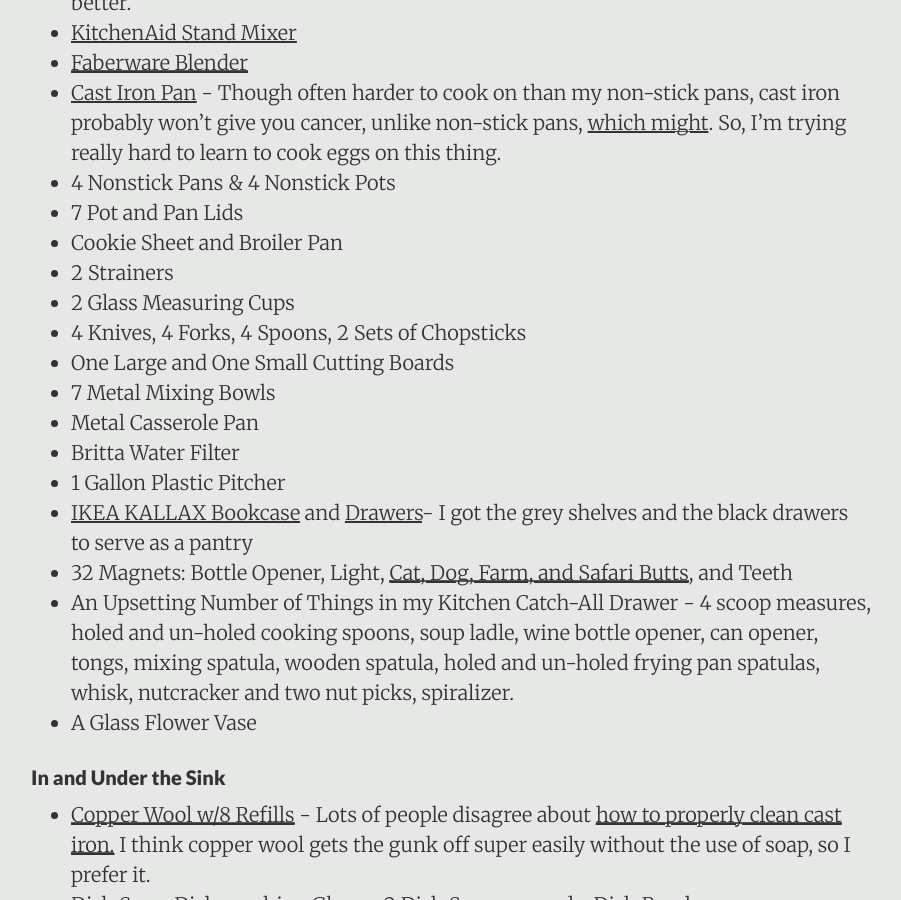
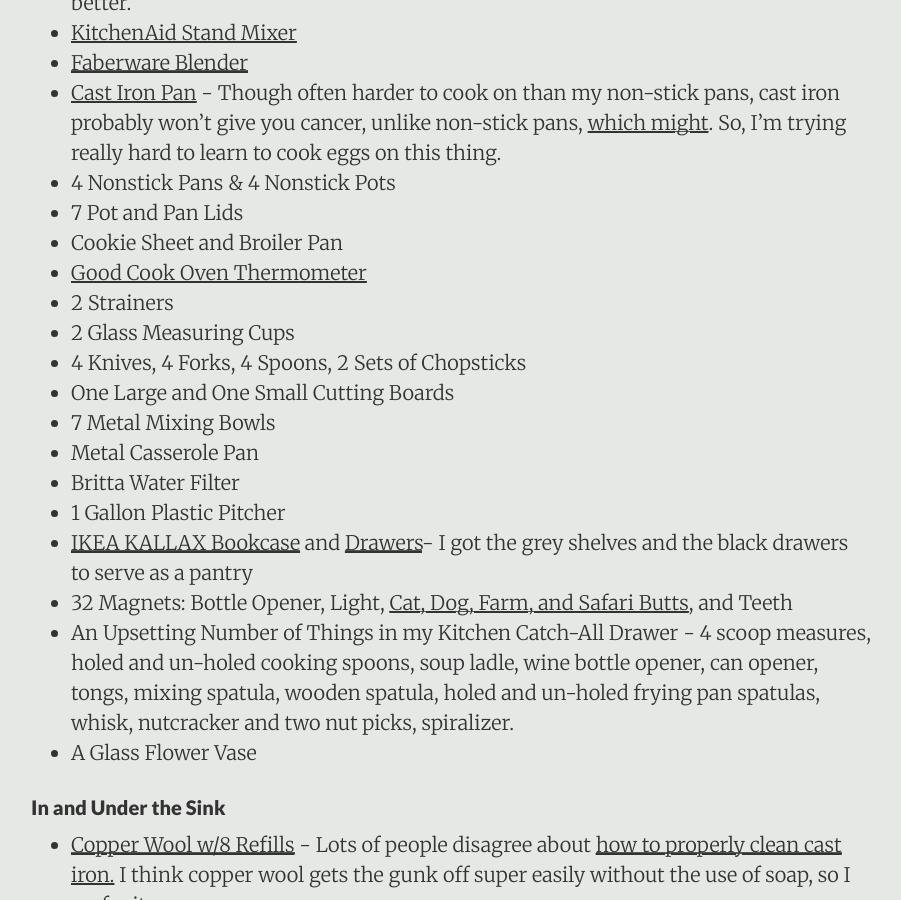
Before and after one commit to DestinyRoseMurphy/DestinyRoseMurphy.github.io, a Jekyll site: the page built from _posts/2017-10-19-Things-I-Kept.md, in a window 1280 px wide and 900 px high, scrolled down 3929 px. Shown: the whole window, without its empty margins (189-1090 px from the left). Built offline with Jekyll 4.4.1, drawn with Linux system fonts in a browser that asks for light colours.

Commit message:
Added Oven Thermometer

```diff
--- a/_posts/2017-10-19-Things-I-Kept.md
+++ b/_posts/2017-10-19-Things-I-Kept.md
@@ -88,6 +88,7 @@ I got my first kitchen all to myself in the fall semester of 2017, and I've been
 * 4 Nonstick Pans & 4 Nonstick Pots
 * 7 Pot and Pan Lids
 * Cookie Sheet and Broiler Pan
+* [Good Cook Oven Thermometer](http://amzn.to/2ECH57d)
 * 2 Strainers
 * 2 Glass Measuring Cups
 * 4 Knives, 4 Forks, 4 Spoons, 2 Sets of Chopsticks
```
